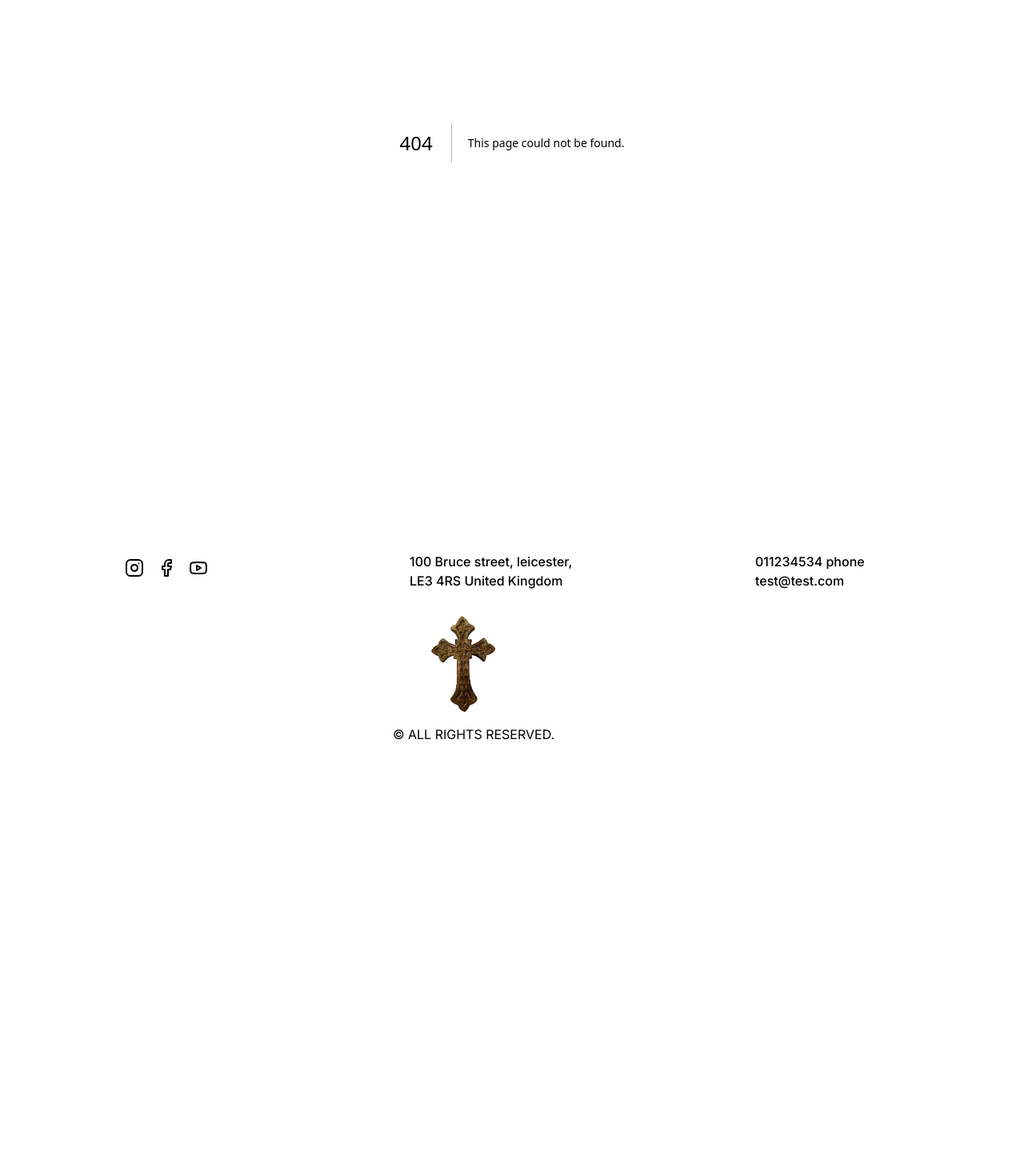
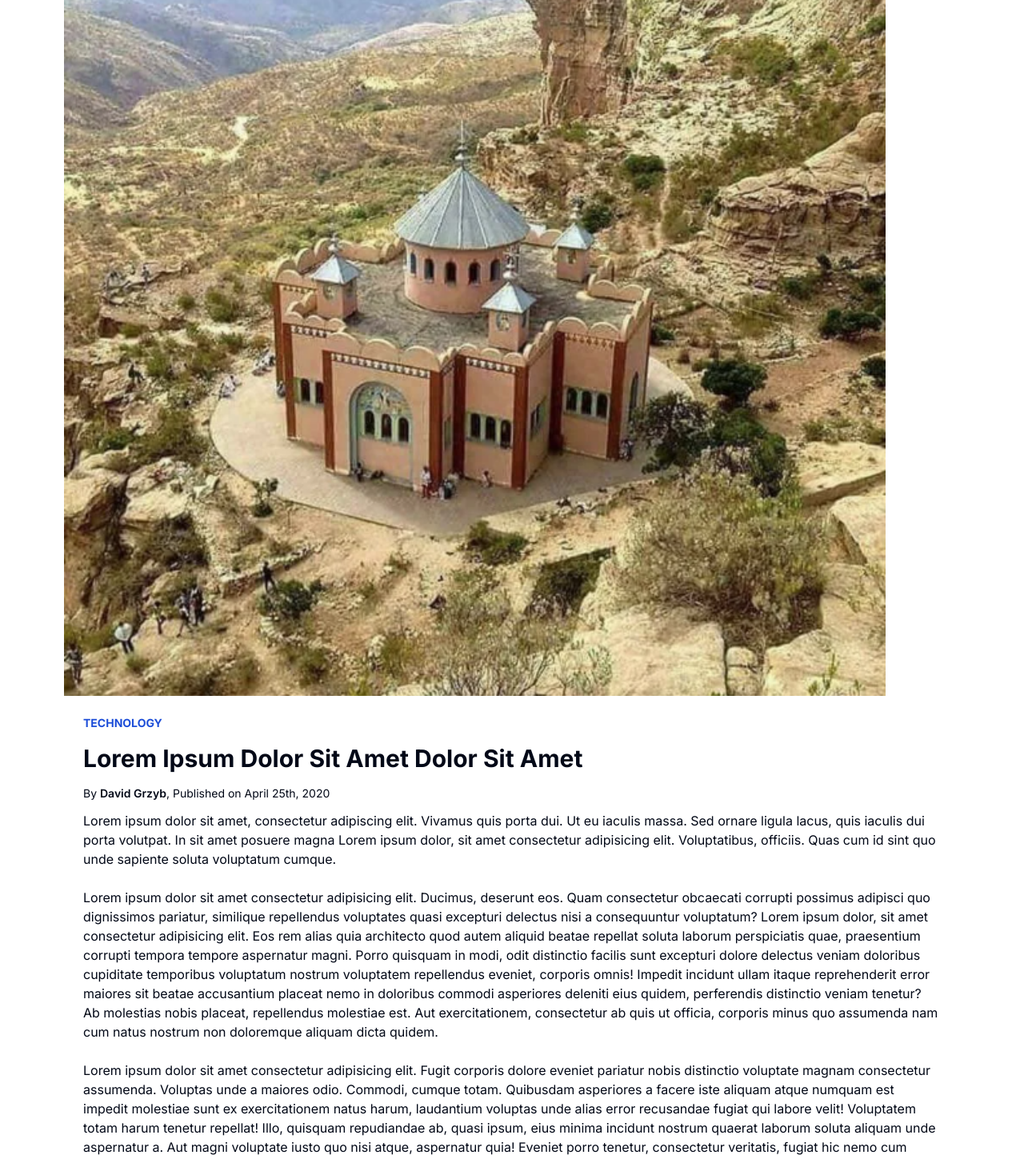
Before and after one commit to ermiaskidane/Donation-app, a Next.js app: page /blog in a window 1280 px wide. Before the commit this address had no page. Shown: the part 291-1740 px from the top of the page at 80% size. Before the commit the page ends 1261 px from the top, so only its background shows below. Built offline with nearby package versions, Linux system fonts and the light colour scheme.

Commit message:
add blog page

```diff
--- /dev/null
+++ b/app/(dashboard)/(routes)/blog/page.tsx
@@ -0,0 +1,53 @@
+import Image from 'next/image'
+import Link from 'next/link'
+import React from 'react'
+
+function page() {
+  return (
+    <section className="w-full flex flex-col items-center px-20 pt-20 pb-10">
+      <article className="flex flex-col my-4">
+
+        <Link href="#" className="hover:opacity-75">
+            <Image src="/images/Screenshot (247).png"
+                width={192}
+                height={50}
+                alt="magees"
+                className='!w-11/12'/>
+        </Link>
+        <div className="bg-white flex flex-col justify-start p-6">
+            <Link href="#" className="text-blue-700 text-sm font-bold uppercase pb-4">Technology</Link>
+            <Link href="#" className="text-3xl font-bold hover:text-gray-700 pb-4">Lorem Ipsum Dolor Sit Amet Dolor Sit Amet</Link>
+            <p className="text-sm pb-3">
+                By <Link href="#" className="font-semibold hover:text-gray-800">David Grzyb</Link>, Published on April 25th, 2020
+            </p>
+            <Link href="#" className="pb-6">
+              Lorem ipsum dolor sit amet, consectetur adipiscing elit. Vivamus quis porta dui. Ut eu iaculis massa. Sed ornare ligula
+              lacus, quis iaculis dui porta volutpat. In sit amet posuere magna Lorem ipsum dolor, sit amet consectetur adipisicing elit.
+               Voluptatibus, officiis. Quas cum id sint quo unde sapiente soluta voluptatum cumque.
+               <br/>
+               <br/>
+               Lorem ipsum dolor sit amet consectetur adipisicing elit. Ducimus, deserunt eos. Quam consectetur obcaecati corrupti possimus
+               adipisci quo dignissimos pariatur, similique repellendus voluptates quasi excepturi delectus nisi a consequuntur voluptatum?
+               Lorem ipsum dolor, sit amet consectetur adipisicing elit. Eos rem alias quia architecto quod autem aliquid beatae repellat
+               soluta laborum perspiciatis quae, praesentium corrupti tempora tempore aspernatur magni. Porro quisquam in modi, odit distinctio
+               facilis sunt excepturi dolore delectus veniam doloribus cupiditate temporibus voluptatum nostrum voluptatem repellendus eveniet,
+               corporis omnis! Impedit incidunt ullam itaque reprehenderit error maiores sit beatae accusantium placeat nemo in doloribus commodi
+               asperiores deleniti eius quidem, perferendis distinctio veniam tenetur? Ab molestias nobis placeat, repellendus molestiae est.
+               Aut exercitationem, consectetur ab quis ut officia, corporis minus quo assumenda nam cum natus nostrum non doloremque aliquam dicta quidem.
+
+               <br/>
+               <br/>
+               Lorem ipsum dolor sit amet consectetur adipisicing elit. Fugit corporis dolore eveniet pariatur nobis distinctio voluptate magnam consectetur
+               assumenda. Voluptas unde a maiores odio. Commodi, cumque totam. Quibusdam asperiores a facere iste aliquam atque numquam est impedit molestiae
+               sunt ex exercitationem natus harum, laudantium voluptas unde alias error recusandae fugiat qui labore velit! Voluptatem totam harum tenetur repellat!
+               Illo, quisquam repudiandae ab, quasi ipsum, eius minima incidunt nostrum quaerat laborum soluta aliquam unde aspernatur a. Aut magni voluptate iusto
+               quo nisi atque, aspernatur quia! Eveniet porro tenetur, consectetur veritatis, fugiat hic nemo cum praesentium officia modi excepturi veniam cupiditate!
+                Quisquam.
+            </Link>
+        </div>
+      </article>
+    </section>
+  )
+}
+
+export default page
--- a/app/(dashboard)/(routes)/page.tsx
+++ b/app/(dashboard)/(routes)/page.tsx
@@ -1,4 +1,4 @@
-import Blog from '@/components/Blog'
+import Blogcomponent from '@/components/Blogcomponent'
 import Event from '@/components/Event'
 import { Card, CardContent, CardHeader } from '@/components/ui/card'
 import Image from 'next/image'
@@ -27,7 +27,7 @@ function page() {
     <div className="flex flex-col items-center space-y-8 p-20 md:flex-row md:space-x-8 md:space-y-0">
       <Event/>
     </div>
-    <Blog/>
+    <Blogcomponent/>
     </div>
   )
 }
--- a/components/Blog.tsx
+++ b/components/Blogcomponent.tsx
@@ -1,6 +1,6 @@
 import React from 'react'
 
-function Blog() {
+function Blogcomponent() {
   return (
     <div className="max-w-7xl mx-auto px-6 md:px-12 xl:px-6">
       <div className="mb-12 space-y-2 text-center">
@@ -69,4 +69,4 @@ function Blog() {
   )
 }
 
-export default Blog
+export default Blogcomponent
--- a/components/Navbar.tsx
+++ b/components/Navbar.tsx
@@ -21,9 +21,9 @@ const Navbar = () => {
 
   const routes = [
     {
-      href: `/home`,
+      href: `/`,
       label: "Home",
-      active: pathName === `/home`
+      active: pathName === `/`
     },
     {
       href: `/blog`,
--- a/components/Sliders.tsx
+++ b/components/Sliders.tsx
@@ -1,18 +1,13 @@
 "use client"
 
-import React from 'react'
+import React, {useState} from 'react'
 import Image from 'next/image'
 
 
 function Sliders() {
 
-  const increment = () => {
-    console.log("increment")
-  }
-
-  const decrement = () => {
-    console.log("decrement")
-  }
+  // const [moveR, setMoveR] = useState(false)
+  // const [moveL, setMoveL] = useState(false)
 
   const images = ['https://source.unsplash.com/collection/1346951/800x800?sig=1',
   'https://source.unsplash.com/collection/1346951/800x800?sig=2',
@@ -24,18 +19,32 @@ function Sliders() {
   'https://source.unsplash.com/collection/1346951/800x800?sig=8',
   'https://source.unsplash.com/collection/1346951/800x800?sig=9'
 ]
+// console.log(moveR)
+// const increment = () => {
+//   const navlinks = document.querySelector("#move");
+//   if (navlinks !== null){
+//     navlinks.classList.add("-translate-x-64")
+//   }
+//   console.log(navlinks)
+//   setMoveR(true)
+//   // setMoveR((prev) => !prev)
+// }
+
+// const decrement = () => {
+//   console.log("decrement")
+// }
 
   return (
-  <div className="w-full bg-white pt-12">
+  <div className="w-full bg-white pt-12 overflow-hidden">
         <div
-            className="relative w-full flex items-center  md:visible md:pb-12"
-            x-data="getCarouselData()"
+          id="move"
+          className="relative w-full flex items-center  md:visible md:pb-12"
         >
-            <button
+            {/* <button
                 className="absolute bg-sky-600 hover:bg-sky-500 text-white text-xl font-bold hover:shadow rounded-full ml-12 w-10 h-10 md:w-16 md:h-16 md:text-2xl"
                 onClick={decrement}>
                 &#8592;
-            </button>
+            </button> */}
             {
               images?.map((item, index) => (
                 // <div className='scroll-pl-6 snap-x'>
@@ -45,16 +54,16 @@ function Sliders() {
                 alt="avatar"
                 width={300}
                 height={700}
-                className="w-1/2 md:w-1/4 hover:opacity-75"
+                className="w-1/2 md:w-1/4 hover:opacity-75 "
               />
               // </div>
               ))
             }
-            <button
+            {/* <button
                 className="absolute right-0 bg-sky-600 hover:bg-sky-500 text-white text-xl font-bold hover:shadow rounded-full mr-12  w-10 h-10 md:w-16 md:h-16 md:text-2xl"
                 onClick={increment}>
                 &#8594;
-            </button>
+            </button> */}
         </div>
       </div>
   )
```
